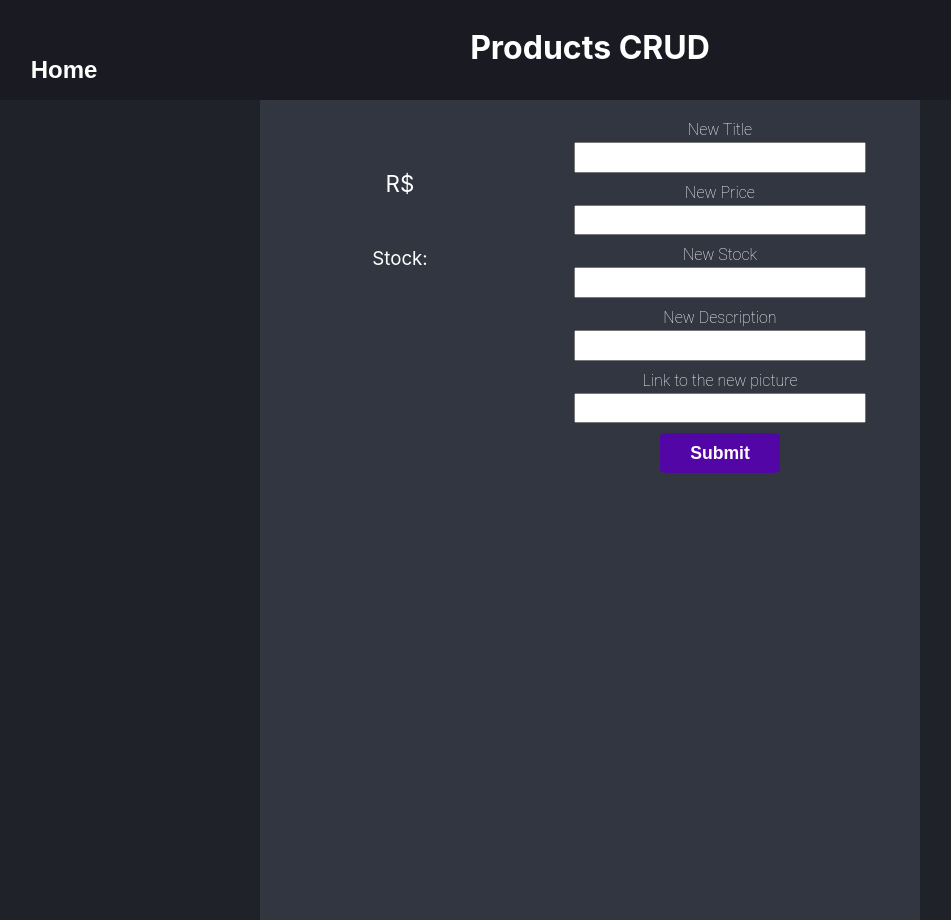
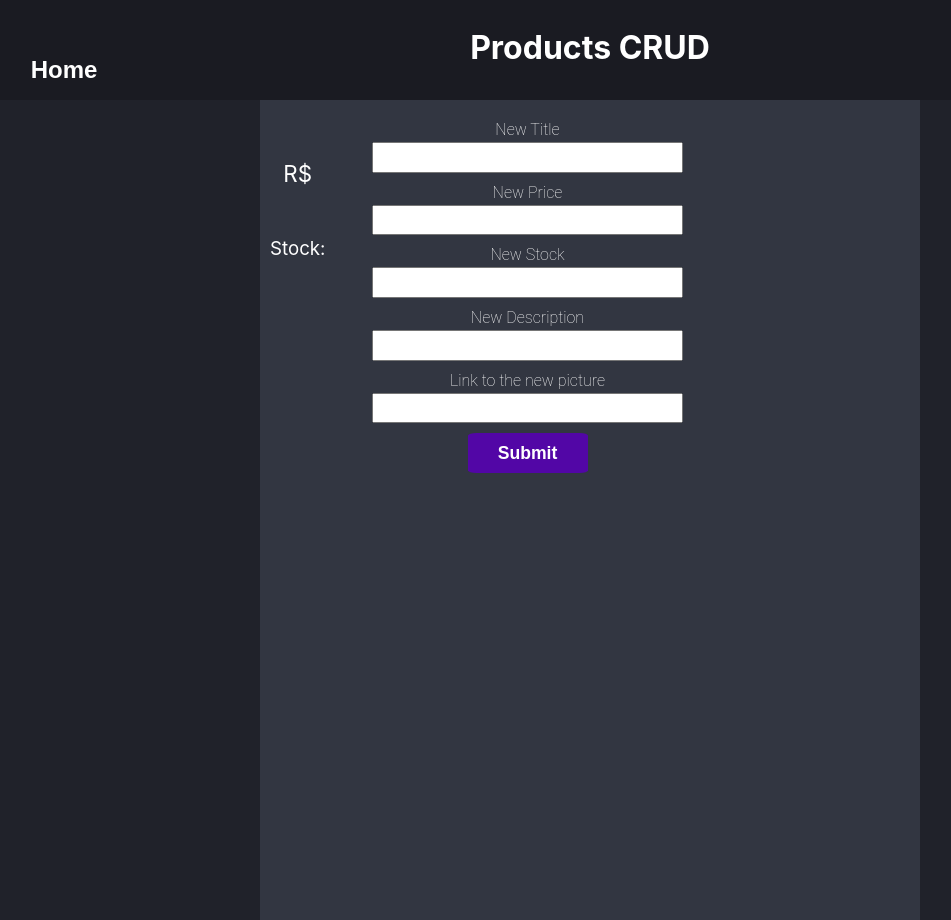
Before and after one commit to JoaoP12/Products-CRUD, a React (Create React App) app in the folder client/: page /edit/product/1 in a window 1280 px wide. Shown: the whole page, without its empty margins (50-1001 px from the left). Built offline with nearby package versions, Linux system fonts and the light colour scheme; no server answers.

Commit message:
Fixed css selectors conflict

```diff
--- a/client/src/css/CreateProduct.css
+++ b/client/src/css/CreateProduct.css
@@ -15,7 +15,7 @@ h1, h2, h3 {
 h2, h3 {
     font-weight: normal;
 }
-p {
+p, span {
     font-family: Arial, sans-serif;
     color: white;
     word-wrap: break-word;
@@ -117,3 +117,8 @@ label {
     width: 120px;
     height: 40px;
 }
+
+span {
+    font-size: 0.8em;
+    color: #d7231a;
+}
--- a/client/src/css/EditProduct.css
+++ b/client/src/css/EditProduct.css
@@ -81,7 +81,7 @@ body {
 
 
 /* Edit and info section */
-.product-info {
+.product-information {
     text-align: center;
     width: 40%;
     float: left;
```
